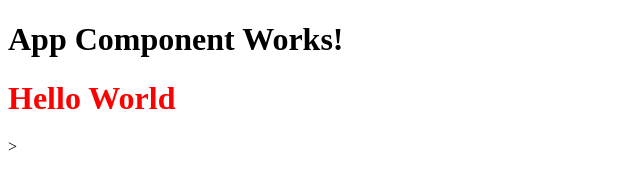
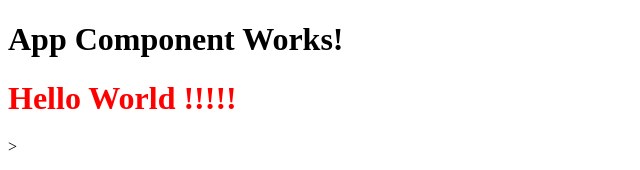
Before and after one commit to MlVn5135264/hello-world, an Angular app: page / in a window 1280 px wide. Shown: the top 170 px of the page, without its empty margins (0-640 px from the left). Built offline with nearby package versions, Linux system fonts and the light colour scheme.

Commit message:
modified the title

```diff
--- a/src/app/hello-world.component.ts
+++ b/src/app/hello-world.component.ts
@@ -3,9 +3,9 @@ import { Component } from "@angular/core";
 @Component({
     selector: 'app-hello-world',
     templateUrl:'./hello-world.component.html',
-    styleUrls:['hello-world.component.css']
+    styleUrls:['./hello-world.component.css']
 })
 
 export class helloWorldComponent{
-    title = 'Hello World'
+    title = 'Hello World  !!!!!'
 }
```
